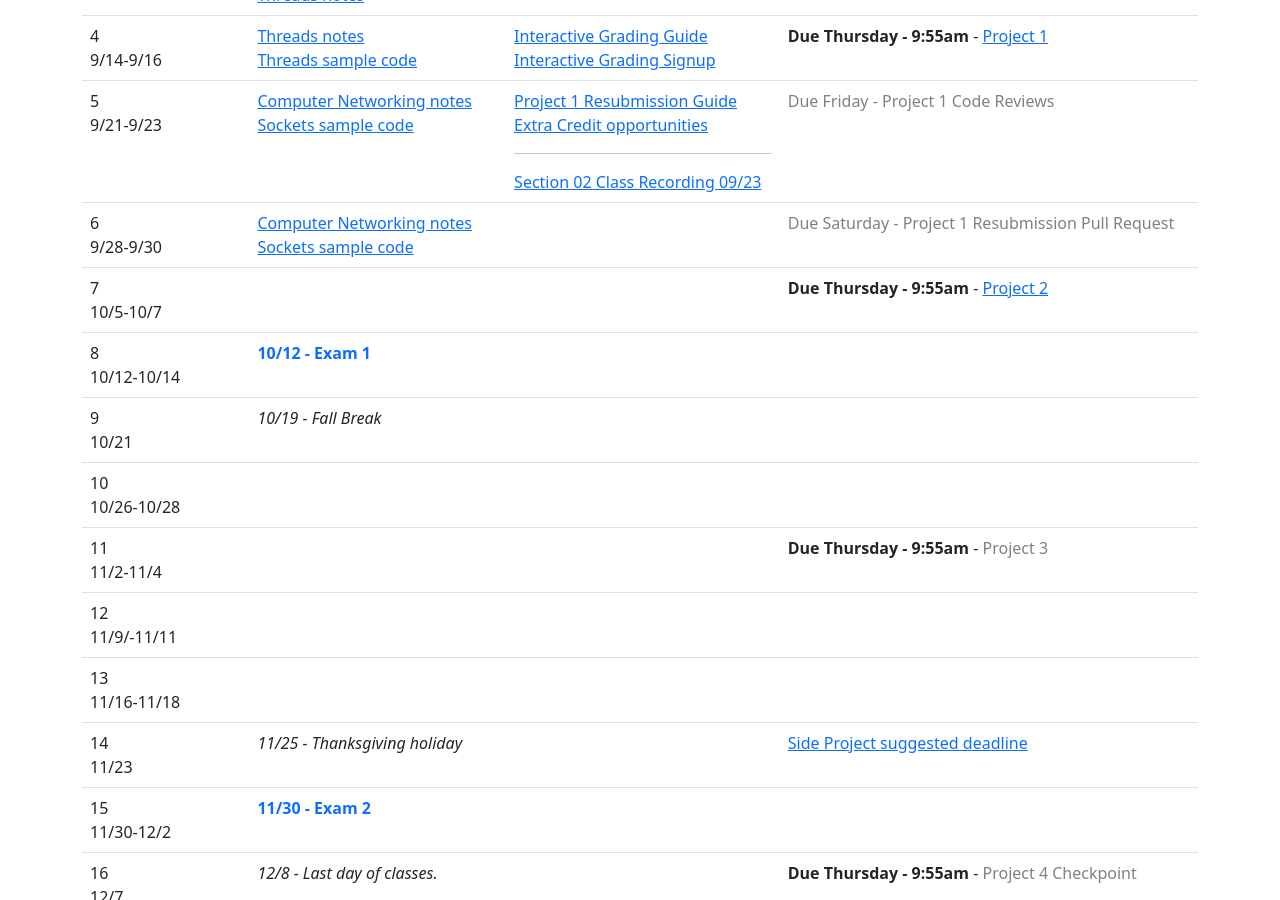
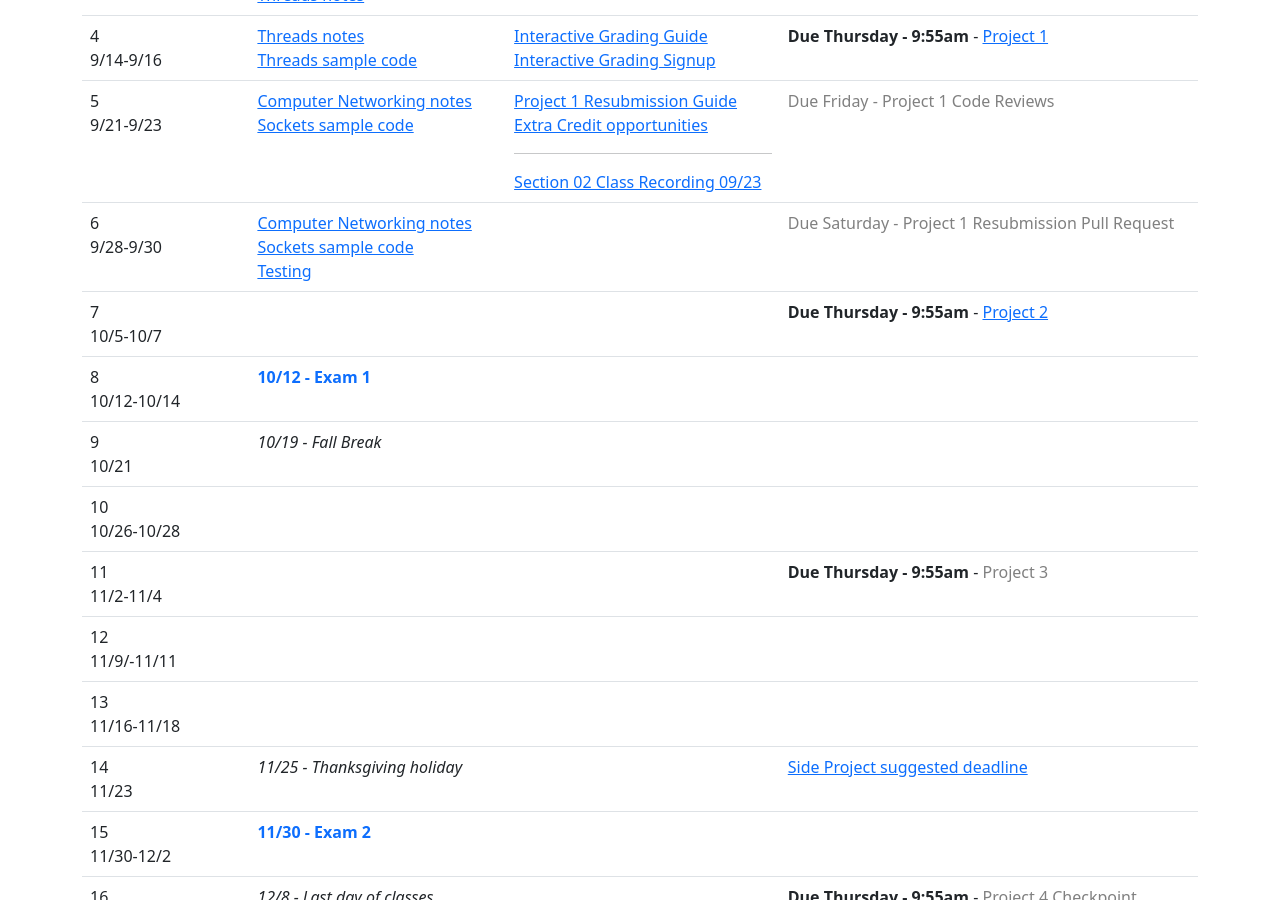
Before and after one commit to CS601-F21/cs601-f21, a Jekyll site: the page built from schedule.html, in a window 1280 px wide and 900 px high, scrolled down 679 px. Built offline with Jekyll 4.4.1, drawn with Linux system fonts in a browser that asks for light colours.

Commit message:
add notes on testing

```diff
--- a/schedule.html
+++ b/schedule.html
@@ -111,6 +111,7 @@ title: Schedule
 			<td>
 				<a href="https://github.com/srollins/software-dev-materials/blob/master/notes/advanced/networking.md">Computer Networking notes</a><br/>
 				<a href="https://github.com/CS601-F21/code-examples/tree/main/Sockets">Sockets sample code</a><br/>
+				<a href="https://github.com/srollins/software-dev-materials/blob/master/notes/advanced/testing.md">Testing</a><br/>
 			</td>
 			<td>
 			</td>
```
